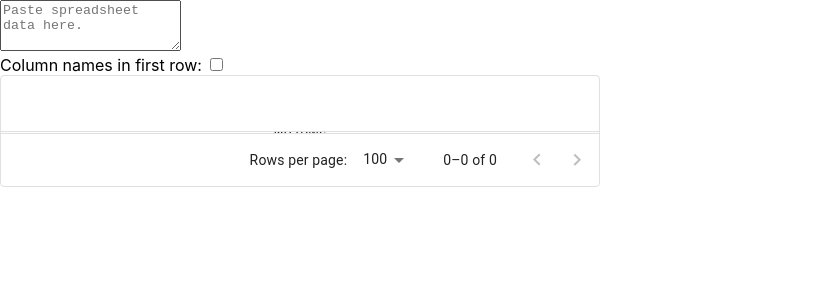
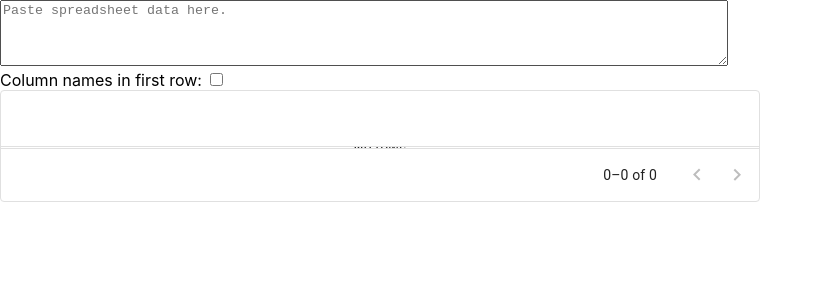
Before and after one commit to AndrewVDo/ChromyExtensions, a React (Create React App) app in the folder csv-pdf-automate/: page / in a window 1280 px wide. Shown: the top 300 px of the page, without its empty margins (0-823 px from the left). Built offline with nearby package versions, Linux system fonts and the light colour scheme.

Commit message:
save work

```diff
--- a/csv-pdf-automate/src/popup/Inputs/TextInput.css
+++ b/csv-pdf-automate/src/popup/Inputs/TextInput.css
@@ -1,4 +1,12 @@
 body {
-    width: 600px;
+    width: 800px;
     height: 600px;
   }
+
+  .Text {
+    width: 95%;
+  }
+
+  textarea {
+    width: 95%;
+  }
--- a/csv-pdf-automate/src/popup/Inputs/TextInput.tsx
+++ b/csv-pdf-automate/src/popup/Inputs/TextInput.tsx
@@ -35,7 +35,6 @@ function TextInput() {
         }
 
         const fields = getFields();
-        console.log(fields);
 
         let result = [];
         for (let i=0; i<records?.data.length; i++) {
@@ -46,6 +45,7 @@ function TextInput() {
                     if (fields[index] && !Object.hasOwn(fields[index], 'field')) {
                         return result;
                     }
+                    console.log(fields);
                     const fieldName = fields[index]['field'];
                     result[fieldName] = item;
                     return result;
@@ -61,6 +61,7 @@ function TextInput() {
             }
         }
 
+        console.log("getRows with result output");
         console.log(result)
         return result;
     }
@@ -75,7 +76,7 @@ function TextInput() {
         let fields = [] as DGField[];
 
         let fieldNames = [] as string[];
-        if (!hasColumnNames || records?.meta.fields) {
+        if (!hasColumnNames || !records?.meta.fields) {
             const delimiter = records?.meta.delimiter
             const firstLine = rawText.split('\n')[0];
             if (firstLine && delimiter) {
@@ -87,7 +88,8 @@ function TextInput() {
             fieldNames = records?.meta.fields;
         }
 
-        for (let fieldName in fieldNames) {
+        for (let i=0; i<fieldNames.length; i++) {
+            let fieldName = fieldNames[i];
             let dgField = {} as DGField;
             dgField['field'] = fieldName.replace(/ /g, '_');
             dgField['headerName'] = fieldName;
@@ -95,6 +97,9 @@ function TextInput() {
             fields.push(dgField);
         }
 
+        console.log("getFields with records input and fields output");
+        console.log(records?.meta);
+        console.log(fields);
         return fields;
     }
     // Helper Functions
@@ -119,8 +124,8 @@ function TextInput() {
     return (
         <div className='Text'>
             <TextareaAutosize
-                minRows={3}
-                maxRows={3}
+                minRows={4}
+                maxRows={4}
                 placeholder="Paste spreadsheet data here."
                 onChange={handleCsvChange}
             />
@@ -133,6 +138,14 @@ function TextInput() {
             <DataGrid
                 rows={getRows()}
                 columns={getFields()}
+                initialState={{
+                    pagination: {
+                      paginationModel: {
+                        pageSize: 5,
+                      },
+                    },
+                }}
+                pageSizeOptions={[5]}
             />
         </div>
     )
```
